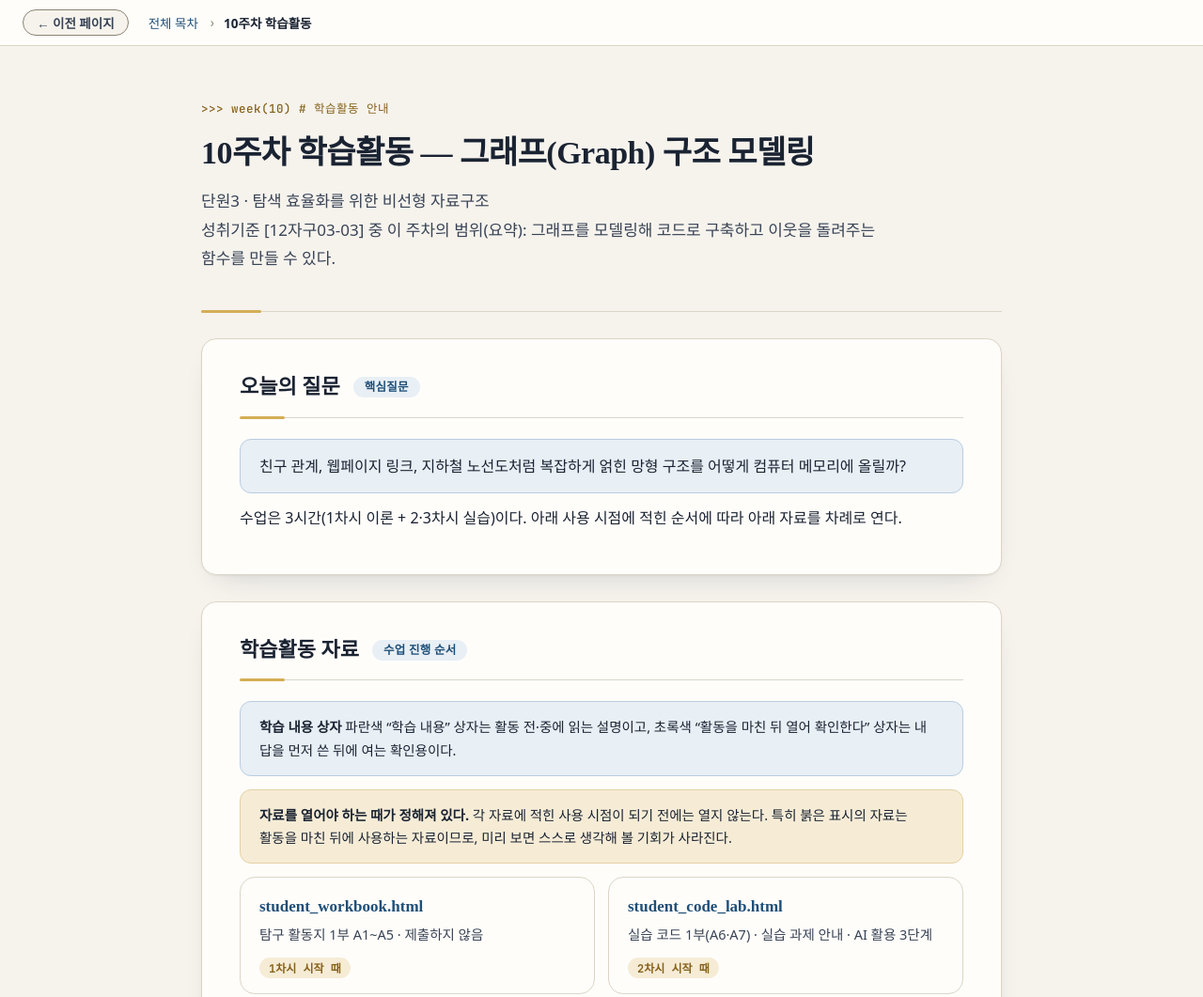
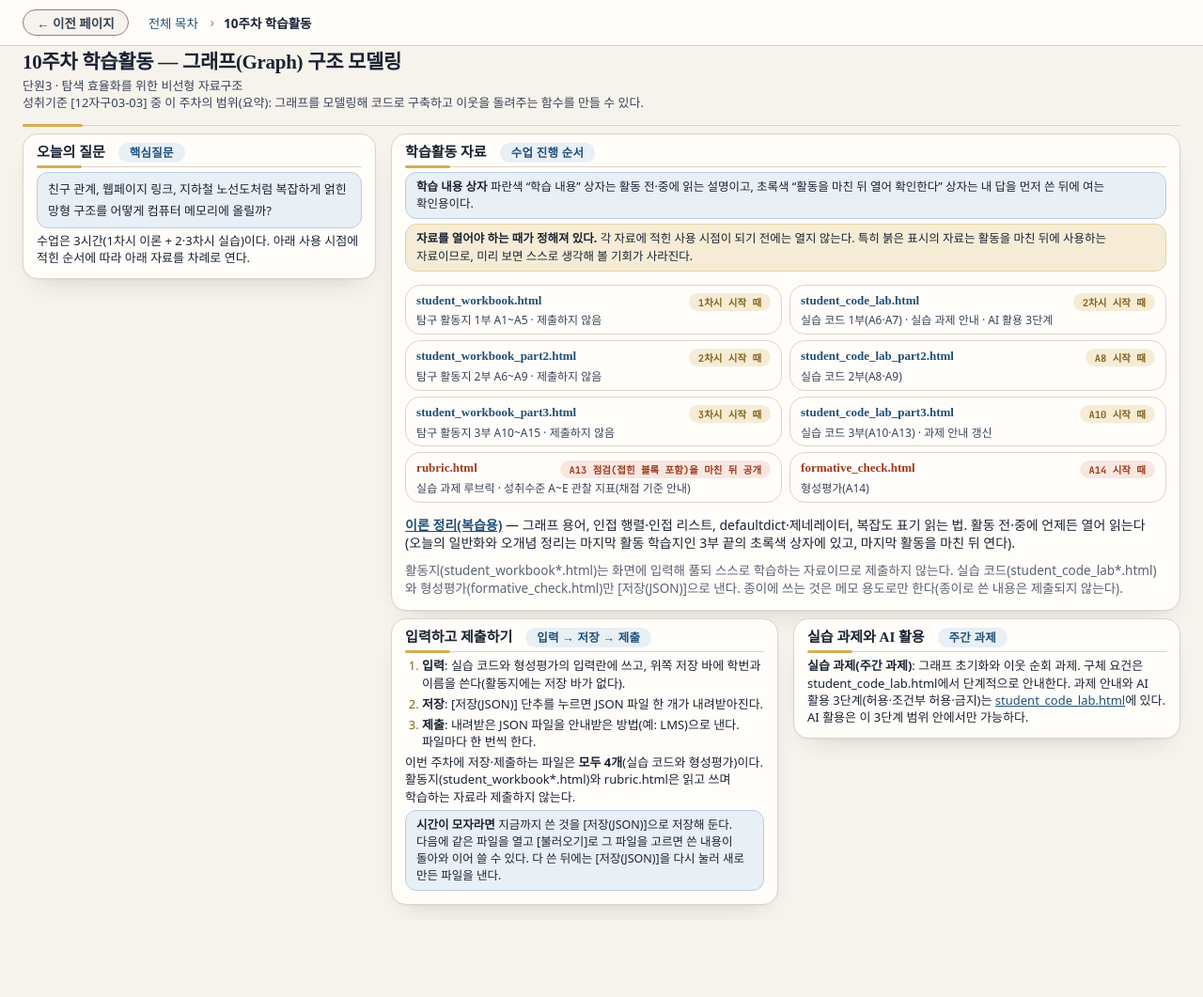
Before and after one commit to heback/datastructure, a plain HTML site: page materials/week10/index.html in a window 1280 px wide. Shown: the top 1061 px of the page at 94% size. After the commit the page ends 979 px from the top, so only its background shows below. Drawn offline with Linux system fonts and the light colour scheme; a web font is replaced by a local one.

Commit message:
주차 목차를 한 화면 3단 레이아웃으로 조정하다
Co-Authored-By: Claude Sonnet 5.5 <noreply@anthropic.com>

```diff
--- /dev/null
+++ b/materials/assets/weekindex.css
@@ -0,0 +1,32 @@
+/* weekindex.css — 주차 목차(weekN/index.html): 넓은 화면(폭 1000px 이상)에서 한 화면에 다 보이게 3단으로 배치한다.
+   위: 제목 / 가운데·오른쪽: 학습활동 자료 카드(2열) / 왼쪽: 오늘의 질문 / 아래: 사용법(13주차)·제출 방법·실습 과제.
+   theme.css 뒤에 불러온다. 내용이 한 화면보다 길면 평소처럼 스크롤되고, 좁은 화면·인쇄는 기존 모양이다. */
+@media screen and (min-width:1000px) {
+  .wrap{max-width:1500px;padding:0 24px 8px;display:grid;grid-template-columns:minmax(0,4.2fr) minmax(0,4.6fr) minmax(0,4.6fr);column-gap:16px;align-items:start}
+  .wrap>.nav,.wrap>header{grid-column:1 / -1}
+  .wrap>header{padding:4px 0 4px;margin-bottom:8px}
+  .wrap>header .prompt{display:none}
+  .wrap>header h1{font-size:21px}
+  .wrap>header .lead{margin-top:2px;font-size:13px;line-height:1.4}
+
+  /* 섹션 자리: 기본은 왼쪽 아래, 첫 섹션(질문)은 왼쪽 위, 마지막 둘(제출·과제)은 가운데·오른쪽 아래 */
+  .wrap>section{grid-column:1;grid-row:3;margin:0 0 8px;padding:9px 14px;font-size:13px}
+  .wrap>section:first-of-type{grid-row:2}
+  .wrap>section:first-of-type:nth-last-of-type(4){grid-row:2 / span 2}
+  .wrap>section:nth-last-of-type(2){grid-column:2;grid-row:3}
+  .wrap>section:nth-last-of-type(1){grid-column:3;grid-row:3}
+  .wrap>section:has(.cardgrid){grid-column:2 / 4;grid-row:2}
+  .wrap>section>h2{font-size:15px;margin-bottom:5px;padding-bottom:4px}
+  .wrap>section p,.wrap>section li{line-height:1.4}
+  .wrap>section p{margin:4px 0}
+  .wrap>section ul,.wrap>section ol{margin:4px 0 4px 18px}
+  .wrap>section .q{padding:6px 11px;margin:4px 0}
+  .wrap>section .note,.wrap>section .warn{padding:6px 11px;margin:5px 0;font-size:12.5px;line-height:1.45}
+
+  /* 자료 카드: 이름과 사용 시점을 한 줄에, 설명은 그 아래 */
+  .cardgrid{display:grid;grid-template-columns:repeat(2,minmax(0,1fr));gap:6px 8px}
+  .wrap a.card{display:grid;grid-template-columns:minmax(0,1fr) auto;column-gap:8px;align-items:center;margin:0;padding:5px 11px}
+  .wrap a.card b{grid-column:1;grid-row:1;font-size:13px;overflow-wrap:anywhere}
+  .wrap a.card em{grid-column:2;grid-row:1;margin:0;align-self:center;white-space:nowrap;font-size:10.5px}
+  .wrap a.card span{grid-column:1 / -1;grid-row:2;font-size:12px;line-height:1.4}
+}
--- a/materials/week10/index.html
+++ b/materials/week10/index.html
@@ -37,6 +37,7 @@ a.card.late em{background:#fbe9e3;color:var(--bad)}
 </style>
 <link rel="stylesheet" href="../assets/topnav.css">
 <link rel="stylesheet" href="../assets/theme.css">
+<link rel="stylesheet" href="../assets/weekindex.css">
 <script src="../assets/topnav.js" defer></script>
 </head>
 <body>
```
Also changed, not shown: materials/week11/index.html (+1 -0 lines), materials/week12/index.html (+1 -0 lines), materials/week13/index.html (+1 -0 lines), materials/week8/index.html (+1 -0 lines), materials/week9/index.html (+1 -0 lines).
